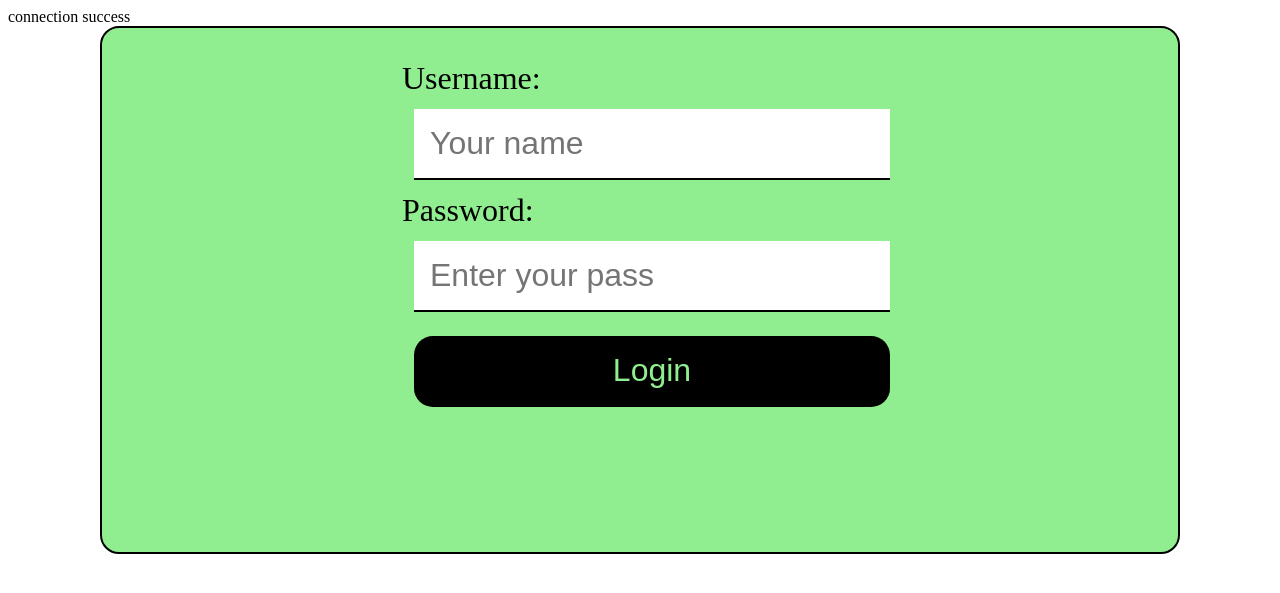
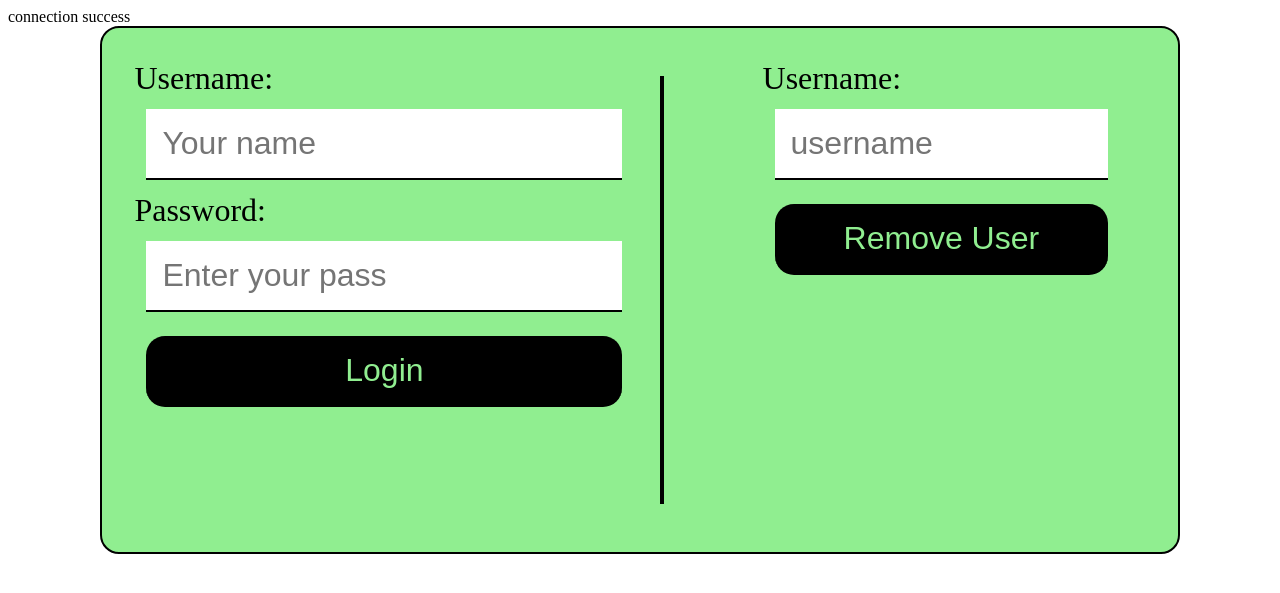
Before and after one commit to ArtCode9/herbal_shop, a PHP site: page /login.php in a window 1280 px wide. Shown: the top 593 px of the page. Run offline with PHP 8.4, Linux system fonts and the light colour scheme.

Commit message:
remove part add

```diff
--- a/login.php
+++ b/login.php
@@ -29,6 +29,16 @@
             echo"Can not enter user in database : " . $e->getMessage();
          };
 
+      }
+      // remove user
+      if($_SERVER["REQUEST_METHOD"] == "POST" && isset($_POST['remove'])){
+         $user = $_POST['username'];
+
+         $stmt = $conn->prepare("DELETE FROM user WHERE username = ?");
+         $stmt->bind_param('s', $user);
+         $stmt->execute();
+         $stmt->close();
+         echo"Remove Successful";
       }
       $conn->close();
 ?>
@@ -66,6 +76,16 @@
          color: lightgreen;
          border-radius: 19px;
       }
+      #remove_box{
+            width: 33%;
+            margin: 0 auto;
+      }
+      #rembut{
+         width: 100%;
+         background-color: black;
+         color: lightgreen;
+         border-radius: 19px;
+      }
    </style>
 </head>
 <body>
@@ -77,6 +97,12 @@
                   <input type="password" name="password" placeholder="Enter your pass"><br>
                   <input id="butform" type="submit" name="enter" value="Login">
             </form>
+            <hr style="border: 2px solid black;">
+            <form action="login.php" method="post" id="remove_box">
+                  <label>Username:</label><br>
+                  <input type="text" name="username" placeholder="username" required>
+                  <input type="submit" name="remove" value="Remove User" id="rembut">
+            </form>
 
       </div>
 </body>
```
